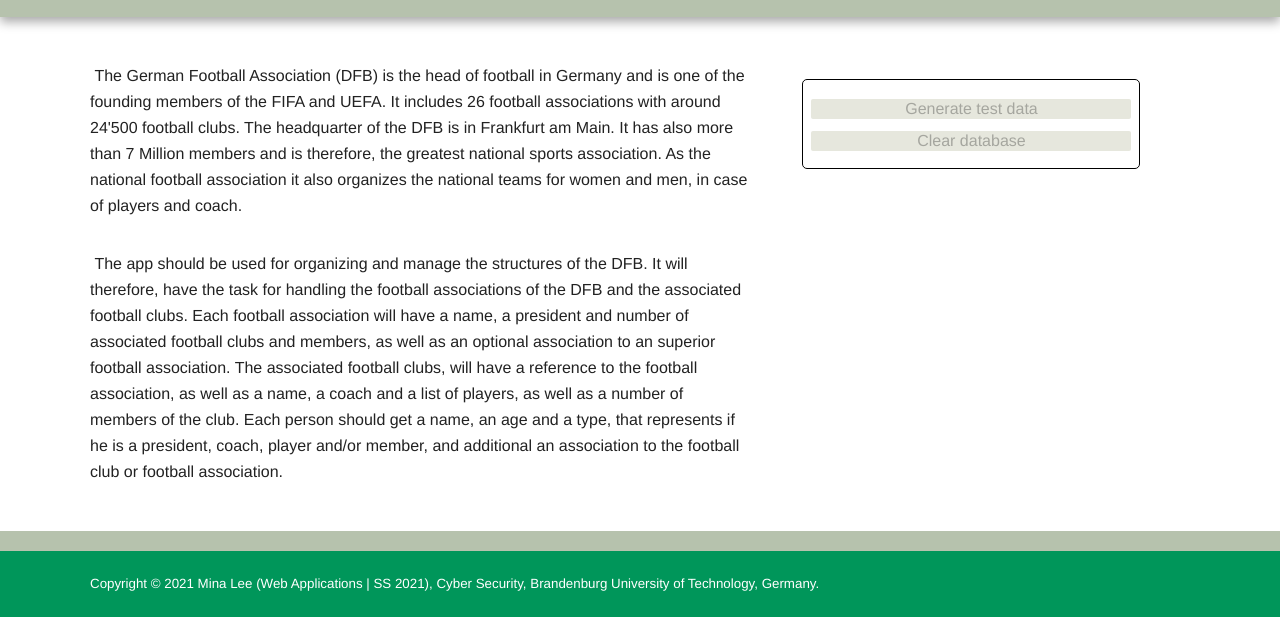
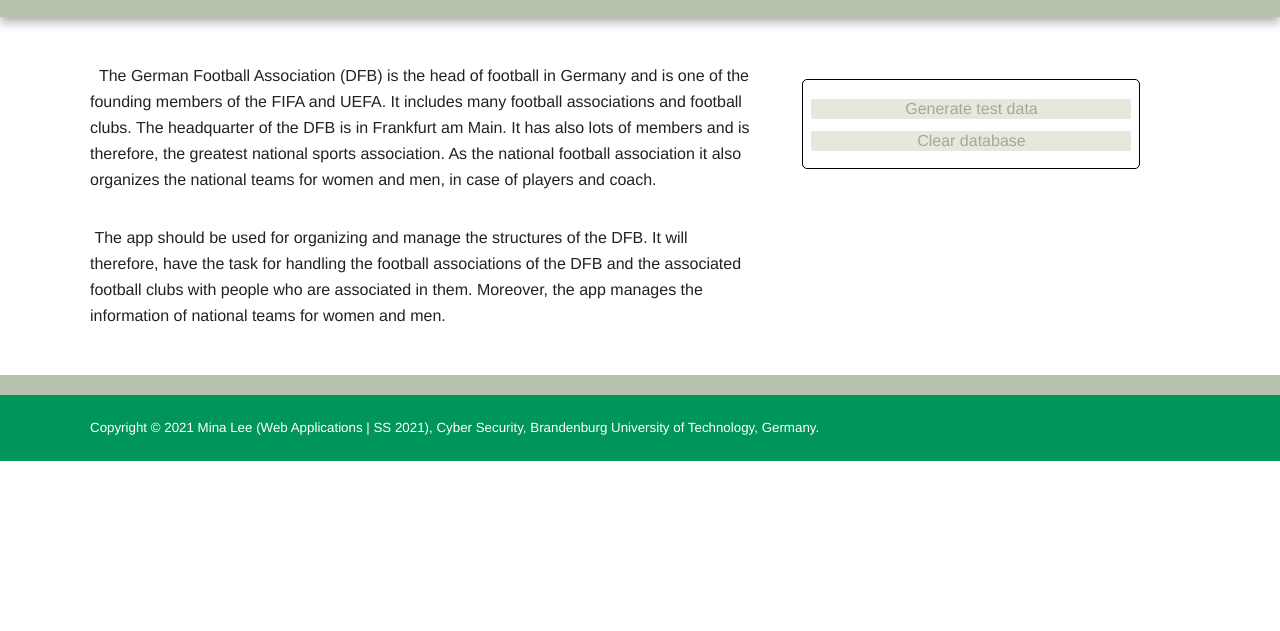
Before and after one commit to Bergmann97/DFB_Webapp, a plain HTML site: page public/index.html in a window 1280 px wide. Shown: the part 169-800 px from the top of the page. Drawn offline with Linux system fonts and the light colour scheme; no server answers.

Commit message:
modified description of the app in start page

```diff
--- a/public/index.html
+++ b/public/index.html
@@ -103,21 +103,16 @@
 <main>
     <div class="wrapper clearfix">
         <div class="desc">
-            <p>&nbsp;The German Football Association (DFB) is the head of football in Germany and is
-                one of the founding members of the FIFA and UEFA. It includes 26 football associations
-                with around 24'500 football clubs. The headquarter of the DFB is in Frankfurt am Main.
-                It has also more than 7 Million members and is therefore, the greatest national sports association.
+            <p>&nbsp;&nbsp;The German Football Association (DFB) is the head of football in Germany and is
+                one of the founding members of the FIFA and UEFA. It includes many football associations
+                and football clubs. The headquarter of the DFB is in Frankfurt am Main.
+                It has also lots of members and is therefore, the greatest national sports association.
                 As the national football association it also organizes the national teams for women and men,
-                in case of players and coach.</p>
-            <p>&nbsp;The app should be used for organizing and manage the structures of the DFB.
+                in case of players and coach. </p>
+            <p> &nbsp;The app should be used for organizing and manage the structures of the DFB.
                 It will therefore, have the task for handling the football associations of the DFB and
-                the associated football clubs. Each football association will have a name, a president
-                and number of associated football clubs and members, as well as an optional association
-                to an superior football association. The associated football clubs, will have a reference
-                to the football association, as well as a name, a coach and a list of players, as well as
-                a number of members of the club. Each person should get a name, an age and a type,
-                that represents if he is a president, coach, player and/or member, and additional
-                an association to the football club or football association.</p>
+                the associated football clubs with people who are associated in them.
+                Moreover, the app manages the information of national teams for women and men.</p>
         </div>
         <div class="two-col-menu">
             <ul class="menu">
```
